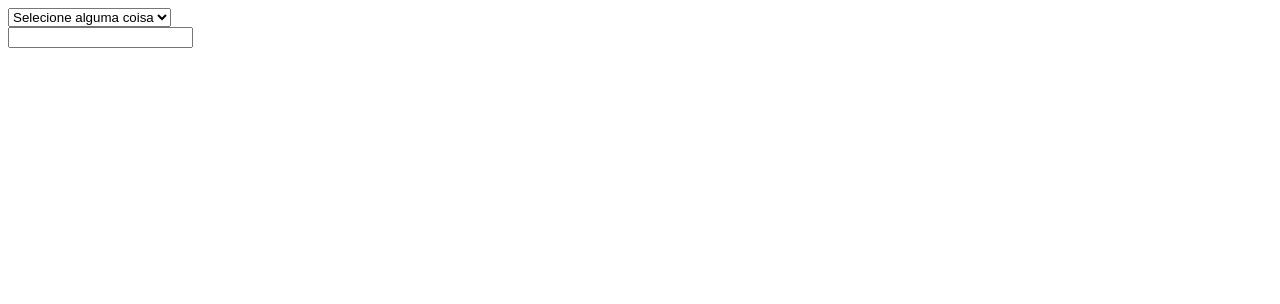
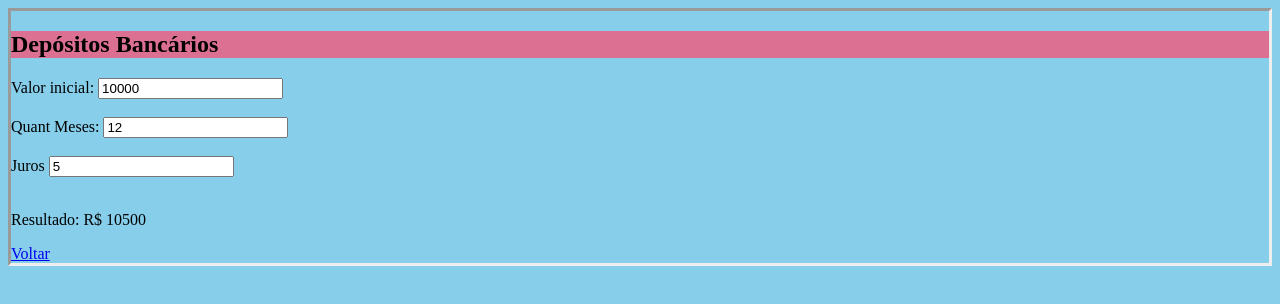
Before and after one commit to virlei-ribeiro/entra21-virlei-ribeiro, a plain HTML site: page aula14/changeInput.html in a window 1280 px wide. Drawn offline with Linux system fonts and the light colour scheme.

Commit message:
atualizar Dom

```diff
--- a/aula14/changeInput.html
+++ b/aula14/changeInput.html
@@ -4,35 +4,73 @@
     <meta charset="UTF-8">
     <meta name="viewport" content="width=device-width, initial-scale=1.0">
     <title>Document change e Input</title>
+    <link rel="stylesheet" href="style.css">
 </head>
+<style>
+     /* body {
+        background-color: skyblue;
+        border-style: inset;
+        border-width:100%;
+    }
+
+    h2 {
+        background-color: palevioletred;
+    } */
+
+</style>
+
 <body>
-        <select>
-            <option value="">Selecione alguma coisa</option>
-            <option value="valor inicial">Opção 1</option>
-            <option value="Juros">Opção 2</option>
-            <option value="Meses">Opção 3</option>
-        </select>
-        <br>
-        <input type="text">
-        <p></p>
+    <h2>Depósitos Bancários</h2>
+        <label for="inputInicial">Valor inicial:</label>
+        <input type="number" id="inputInicial" value="10000"><br><br>
+        <label for="inputMeses">Quant Meses:</label>
+        <input type="number" id="inputMeses" value="12"><br><br>
+        <label for="inputJuros">Juros</label>
+        <input type="number" id="inputJuros" value="5"> <br><br>
+
+        <p id="resultado">Resultado: R$</p>
+
+        <a href="action.html">Voltar</a>
         <script>
+            const inputInicial = document.querySelector("#inputInicial"),
+                  inputMeses = document.querySelector("#inputMeses"),
+                  inputJuros = document.querySelector("#inputJuros")
+
+            function mostraResultado() {
+                 // Valores dos inputs
+                 const inicial = +inputInicial.value,
+                      anos = +inputMeses.value / 12,
+                      juros = +inputJuros.value / 100
+
+
+                const resultado = Math.round(inicial * (1 + juros * anos))
+
+                const pResultado = document.querySelector("#resultado")
+                pResultado.textContent = "Resultado: R$ " + resultado
+            }
+
+            inputInicial.addEventListener("input", mostraResultado)
+            inputJuros.addEventListener("input", mostraResultado)
+            inputMeses.addEventListener("input", mostraResultado)
+
+            mostraResultado()
+
             /*
             O evento change dispara quando terminamos de fazer uma mudança
             ele é utilizado quando precisamos saber quando um select ou um
             input do tipo checkbox/radio é alterado.
             */
-            let select = document.querySelector("select")
-            select.addEventListener("change", (e) => console.log(select[select.selectedIndex].text))
+
 
             /*
             Input dispara quando o atribute value é modificado pelo usuário.
             */
-            let input = document.querySelector("input"),
-                p = document.querySelector("p")
+            // let input = document.querySelector("input"),
+            //     p = document.querySelector("p")
 
-            input.addEventListener("input", () => {
-                p.textContent = input.value
-            })
+            // input.addEventListener("input", () => {
+            //     p.textContent = input.value
+            // })
 
             /*
             Exercício
--- /dev/null
+++ b/aula14/style.css
@@ -0,0 +1,13 @@
+#header {
+    text-align: center;
+}
+
+body {
+    background-color: skyblue;
+    border-style: inset;
+    border-width:100%;
+}
+
+h2 {
+    background-color: palevioletred;
+}
```
Also changed, not shown: aula14/action.html (+49 -0 lines).
